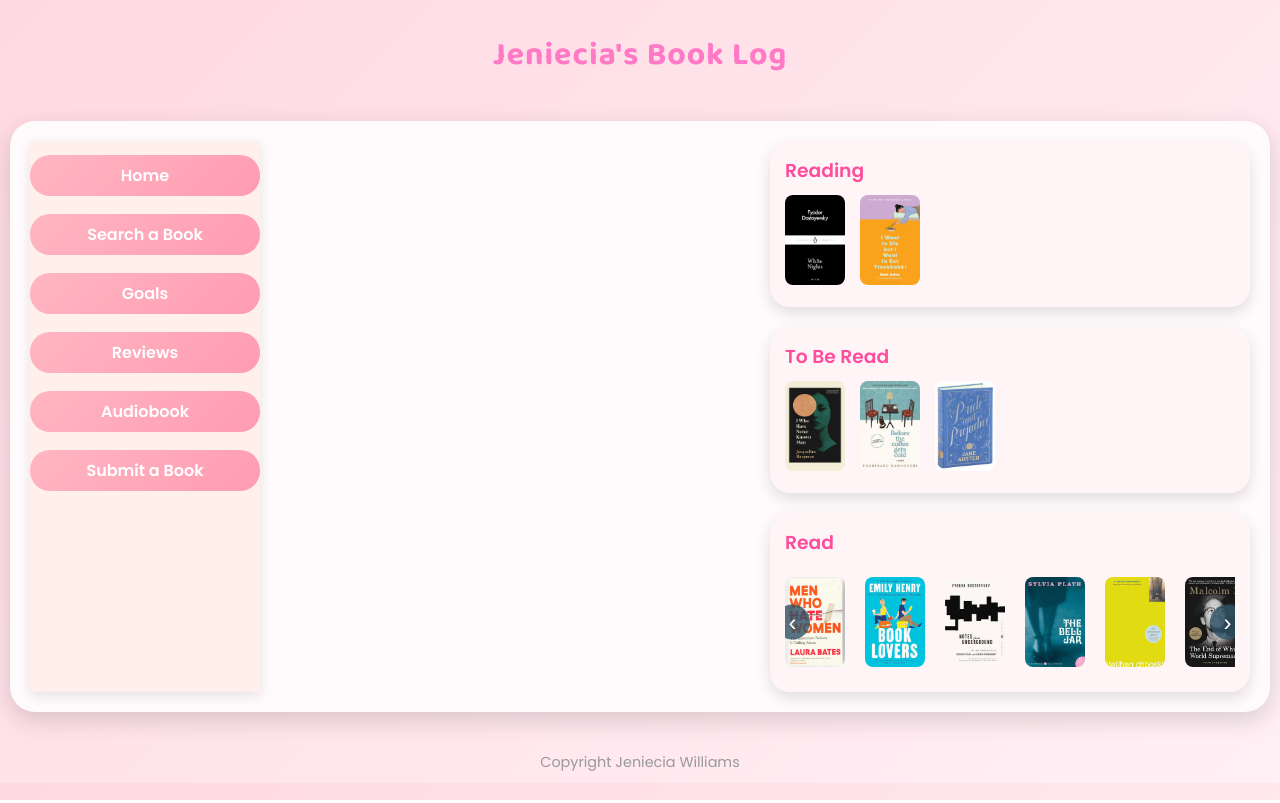
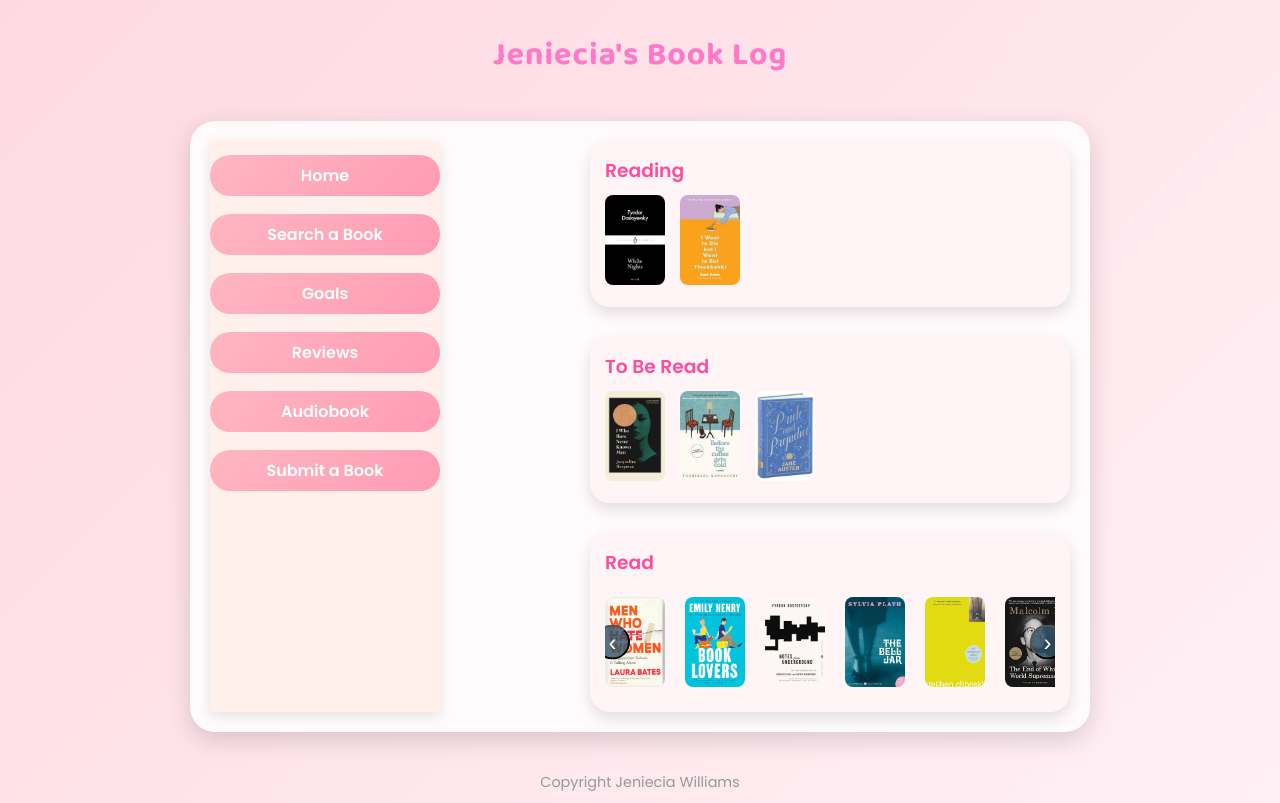
Before and after one commit to jenieciajae/Book-Log, a plain HTML site: page index.html in a window 1280 px wide. Drawn offline with nearby package versions, Linux system fonts and the light colour scheme; a web font is replaced by a local one.

Commit message:
css update

```diff
--- a/index.html
+++ b/index.html
@@ -33,6 +33,7 @@
 
 	<section id="sortable">
   <div class="main-content">
+	 <div class="books-wrapper">
     <div class="book-section reading">
       <h3>Reading</h3>
       <div class="book-flex">
@@ -102,6 +103,7 @@
 		</div>
     </div>
   </div>
+</div>
 </section>
 
 
--- a/main.css
+++ b/main.css
@@ -16,9 +16,9 @@ body {
 /* Container */
 #container {
   display: flex;
-  flex-wrap: wrap;
+  flex-wrap: nowrap;
   justify-content: space-between;
-  width:100%;
+  width:900px;
   margin: 40px auto;
   border-radius: 25px;
   background: #fffafc;
@@ -81,7 +81,7 @@ header h1 {
 }
 
 .main-content {
-  flex: 3 1 500px;
+  flex: 1 1 auto;
   display: flex;
   flex-direction: column;
   min-width: 300px;
@@ -124,7 +124,15 @@ header h1 {
 }
 
 /* Books- homepage */
+.books-wrapper {
+  display: flex;
+  flex-direction: column;
+  align-items: center;
+  gap: 30px;
+  width: 100%;
+}
 .book-section {
+  max-width: 1050px;
   width: 100%;
   min-height: 150px;
   border-radius: 20px;
@@ -218,12 +226,12 @@ header h1 {
   overflow-x: auto;
   scroll-behavior: smooth;
   padding: 10px 0;
-  flex-shrink: 0;
-  width: max-content;
+  flex: none;
+  justify-content: flex-start;
 }
 
 .read-scroll-wrapper .book-flex a {
-  flex: 0 0 auto;    /* fixed size, no grow/shrink */
+  flex: 0 0 auto;
   width: 60px;
   height: 90px;
 }
@@ -269,22 +277,21 @@ header h1 {
 
 /* Scroll buttons */
 .scroll-btn {
-  background-color: rgba(48, 82, 102, 0.8);
-  color: white;
-  border: none;
-  border-radius: 50%;
+  position: absolute;
+  top: 50%;
+  transform: translateY(-50%);
   width: 35px;
   height: 35px;
-  cursor: pointer;
+  border-radius: 50%;
+  background-color: rgba(48, 82, 102, 0.8);
+  color: #fff;
+  font-family: Arial, sans-serif; /* consistent arrows */
   font-size: 24px;
   display: flex;
   align-items: center;
   justify-content: center;
-  position: absolute;
-  top: 50%;
-  transform: translateY(-50%);
   z-index: 1;
-  transition: background-color 0.3s ease;
+  cursor: pointer;
 }
 
 .scroll-btn.left {
```
